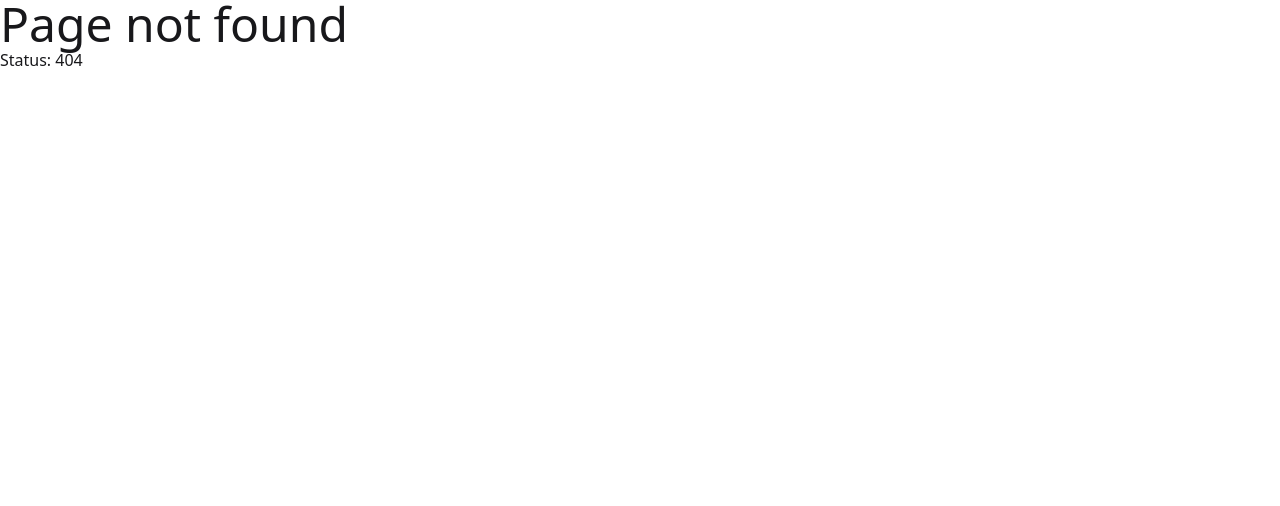
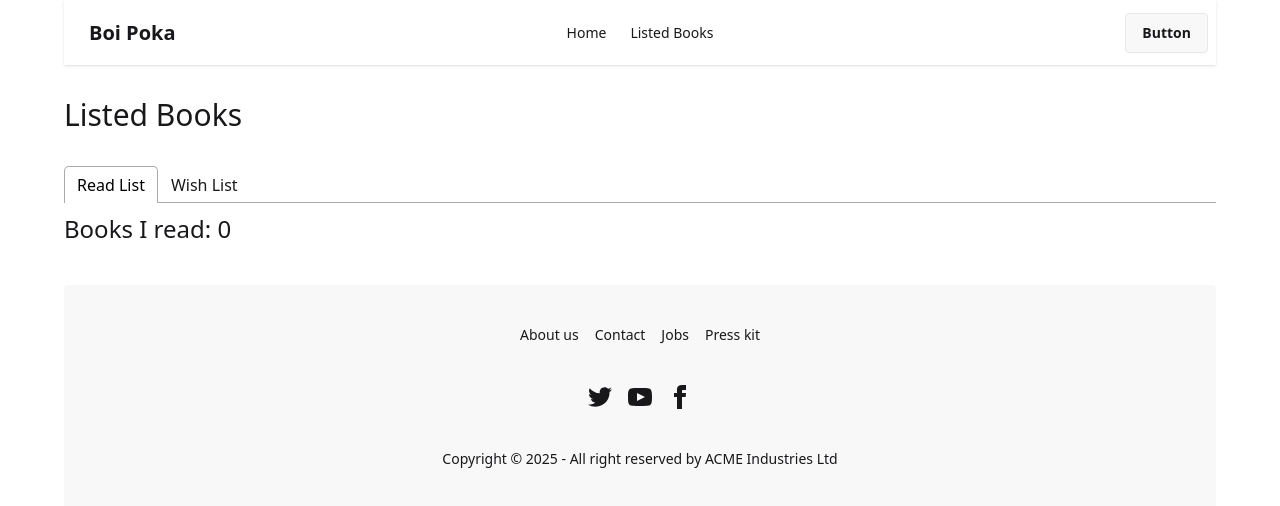
Before and after one commit to shafrinahamed097/boi-poka-book-vibe, a React (Vite) app: page /listedBooks in a window 1280 px wide. Before the commit this address had no page. Shown: the top 506 px of the page. Built offline with nearby package versions, Linux system fonts and the light colour scheme.

Commit message:
Get rad and display read list

```diff
--- a/package.json
+++ b/package.json
@@ -17,6 +17,7 @@
     "react": "^19.1.0",
     "react-dom": "^19.1.0",
     "react-router-dom": "^7.6.3",
+    "react-tabs": "^6.1.0",
     "sort-by": "^1.2.0"
   },
   "devDependencies": {
--- /dev/null
+++ b/src/Components/ListedBooks/ListedBooks.jsx
@@ -0,0 +1,47 @@
+import React, { useEffect, useState } from "react";
+import { useLoaderData } from "react-router-dom";
+import { Tab, Tabs, TabList, TabPanel } from "react-tabs";
+import "react-tabs/style/react-tabs.css";
+import { getStoredReadList } from "../../utility/addToDb";
+import Book from "../Book/Book";
+
+const ListedBooks = () => {
+    const [readList, setReadList] = useState([]);
+  // ideally we will directly get the read book list from the DB
+  const allBooks = useLoaderData([]);
+  useEffect(() => {
+    const storedReadList = getStoredReadList();
+    const storedReadListInt = storedReadList.map(id => parseInt(id));
+    // worst way
+    console.log(storedReadList, storedReadListInt, allBooks);
+
+    const readBookList = allBooks.filter(book => storedReadListInt.includes(book.bookId));
+
+    setReadList(readBookList);
+
+
+  }, []);
+  return (
+    <div>
+      <h3 className="text-3xl my-8">Listed Books</h3>
+      <Tabs>
+        <TabList>
+          <Tab>Read List</Tab>
+          <Tab>Wish List</Tab>
+        </TabList>
+
+        <TabPanel>
+          <h2 className="text-2xl">Books I read: {readList.length}</h2>
+          {
+            readList.map(book => <Book key={book.bookId} book={book}></Book>)
+          }
+        </TabPanel>
+        <TabPanel>
+          <h2 className="text-2xl">My Wish List</h2>
+        </TabPanel>
+      </Tabs>
+    </div>
+  );
+};
+
+export default ListedBooks;
--- a/src/Components/NavBar/NavBar.jsx
+++ b/src/Components/NavBar/NavBar.jsx
@@ -9,7 +9,7 @@
         <NavLink to='/'>Home</NavLink>
       </li>
       <li>
-        <a>Item3</a>
+        <NavLink to="/listedBooks">Listed Books</NavLink>
       </li>
     </>
   );
--- a/src/Utility/addToDb.js
+++ b/src/Utility/addToDb.js
@@ -18,6 +18,8 @@
     storedList.push(id);
     const storedListStr = JSON.stringify(storedList);
     localStorage.setItem("read-list", storedListStr);
+
+
   }
 };
 
@@ -43,4 +45,4 @@
   }
 };
 
-export { addToStoredReadList, addToStoredWishList };
+export { addToStoredReadList, addToStoredWishList, getStoredReadList, getStoredWishList };
--- a/src/main.jsx
+++ b/src/main.jsx
@@ -8,6 +8,7 @@
 import Home from "./Components/Home/Home";
 import Dashboard from "./Components/Dashboard/Dashboard";
 import BooksDetails from "./Components/BookDetails/BooksDetails";
+import ListedBooks from "./Components/ListedBooks/ListedBooks";
 
 const router = createBrowserRouter([
   {
@@ -20,15 +21,19 @@
         element: <Home />,
       },
       {
-
-        path: '/books/:bookId',
+        path: "/books/:bookId",
         element: <BooksDetails />,
-        loader: ()=> fetch('/booksData.json')
+        loader: () => fetch("/booksData.json"), // do not load all the books for one book
       },
       {
-        path:'/dashboard',
-        element: <Dashboard />
-      }
+        path: "/listedBooks",
+        element: <ListedBooks />,
+        loader: () => fetch("/booksData.json"), // do not load all data for some, wrost way to load some data
+      },
+      {
+        path: "/dashboard",
+        element: <Dashboard />,
+      },
     ],
   },
 ]);
```
Also changed, not shown: 1 other file (tests, documents, lock files or other folders).
